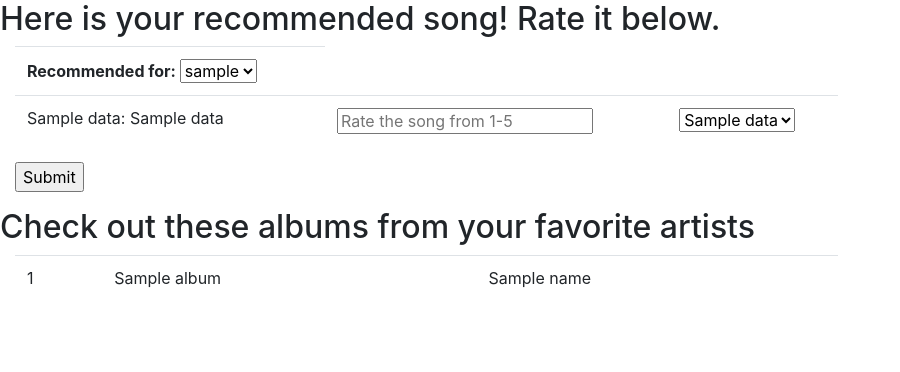
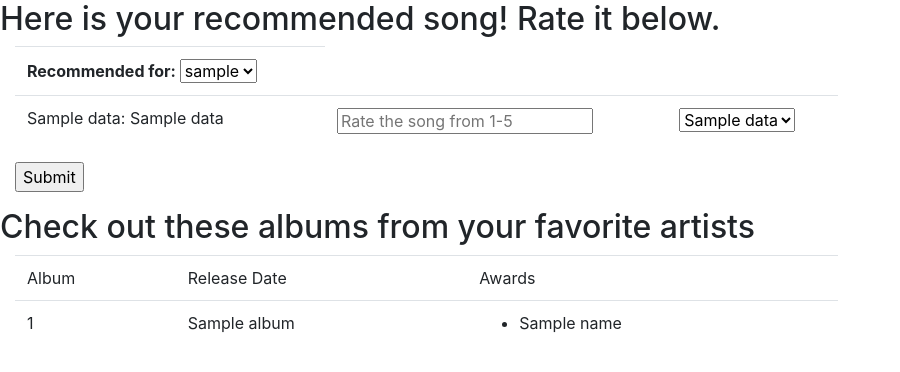
Before and after one commit to benyang3028/music-generator, a Flask app: template templates/add.html in a window 1280 px wide. Shown: the top 372 px of the page, without its empty margins (0-900 px from the left). Run offline with Flask 2, Linux system fonts and the light colour scheme; the template is opened without the code that fills it: most values are stand-ins (such as "Sample title", 1, 10 or a date in 2020); parts of the project's set-up code (start-up, migrations or seed data) failed here and were passed over; some libraries are stand-ins or nearby versions.

Commit message:
listed awards

```diff
--- a/templates/add.html
+++ b/templates/add.html
@@ -45,14 +45,21 @@
 <h2>Check out these albums from your favorite artists</h2>
     <div class="col-sm-8 text-left">
         <table class="table">
+        <tr>
+            <td>Album</td>
+            <td>Release Date</td>
+            <td>Awards</td>
+        </tr>
         {% for a in albums %}
         <tr>
             <td>{{a[0]}}</td>
             <td>{{a[1]}}</td>
             <td>
+                <ul>
                 {% for b in a[2] %}
-                <p> {{b}} </p></br>
+                <li> {{b}} </li>
                 {% endfor %}
+                </ul>
             </td>
         <tr>
         {% endfor %}
```
